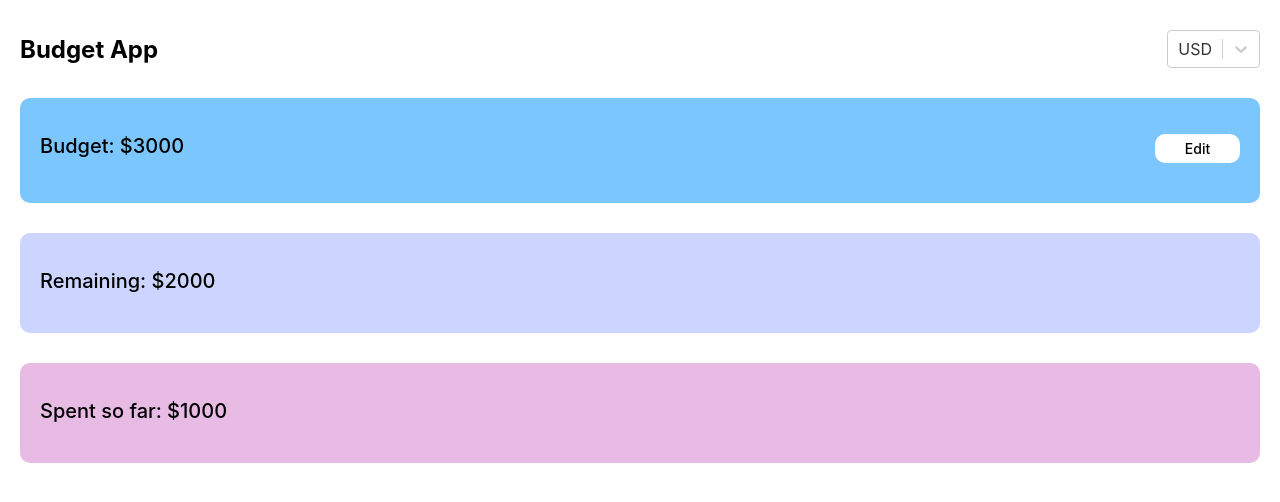
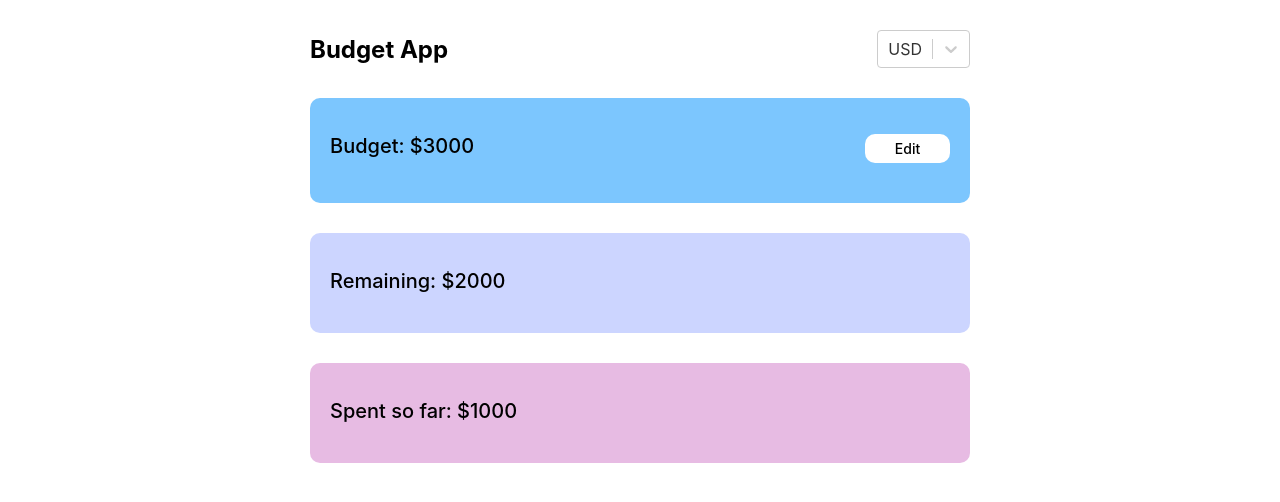
Before and after one commit to Zlata-Saburova/react-budget-app, a React (Create React App) app: page / in a window 1280 px wide. Shown: the top 502 px of the page. Built offline with nearby package versions, Linux system fonts and the light colour scheme.

Commit message:
feat(container): add media points

```diff
--- a/src/components/Container/ContainerStyle.ts
+++ b/src/components/Container/ContainerStyle.ts
@@ -8,4 +8,12 @@ export const Container = styled.div`
   width: 100%;
   margin: 0 auto;
   padding: 0 20px;
+
+  @media (min-width: 768px) {
+    max-width: 500px;
+  }
+
+  @media (min-width: 1024px) {
+    max-width: 700px;
+  }
 `;
```
